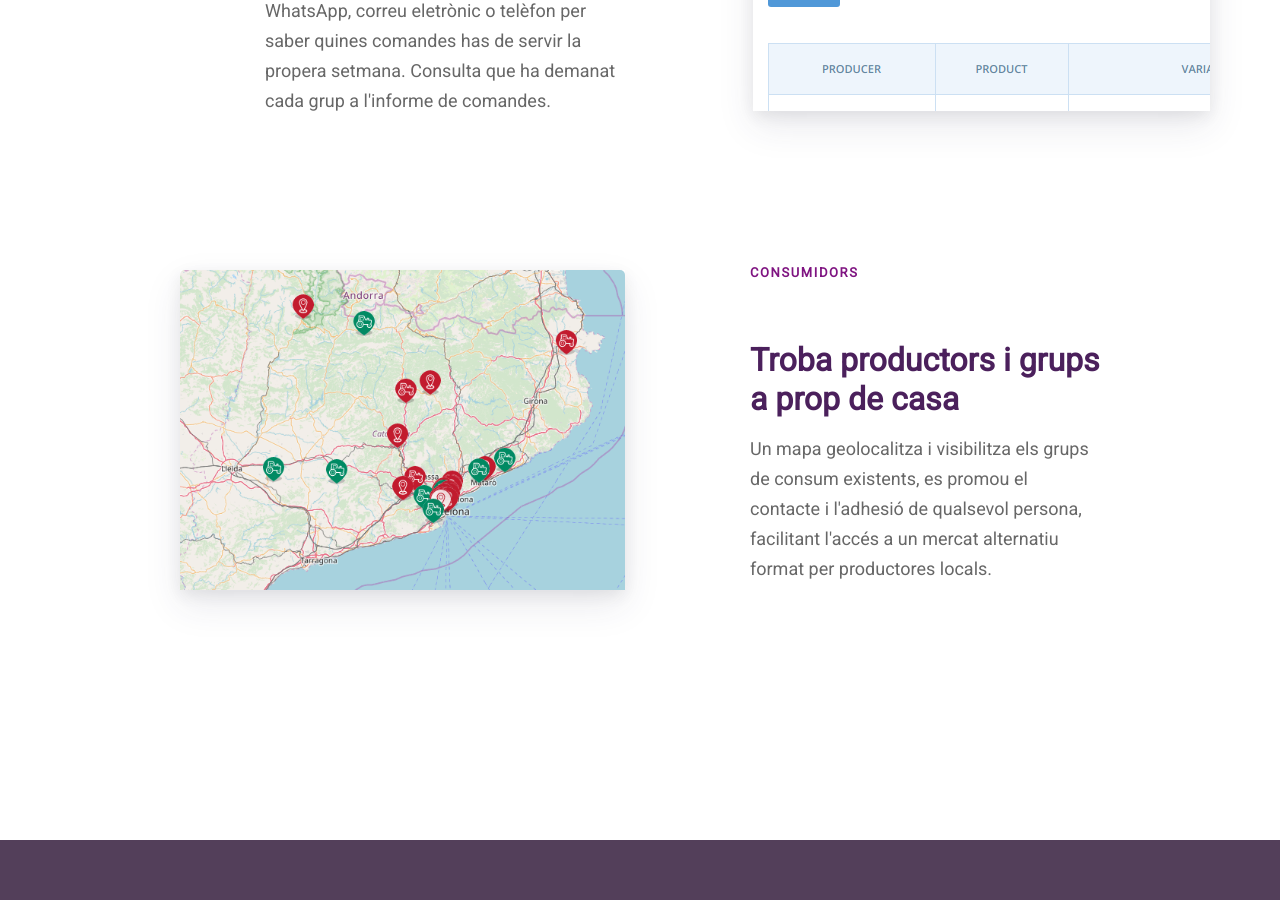
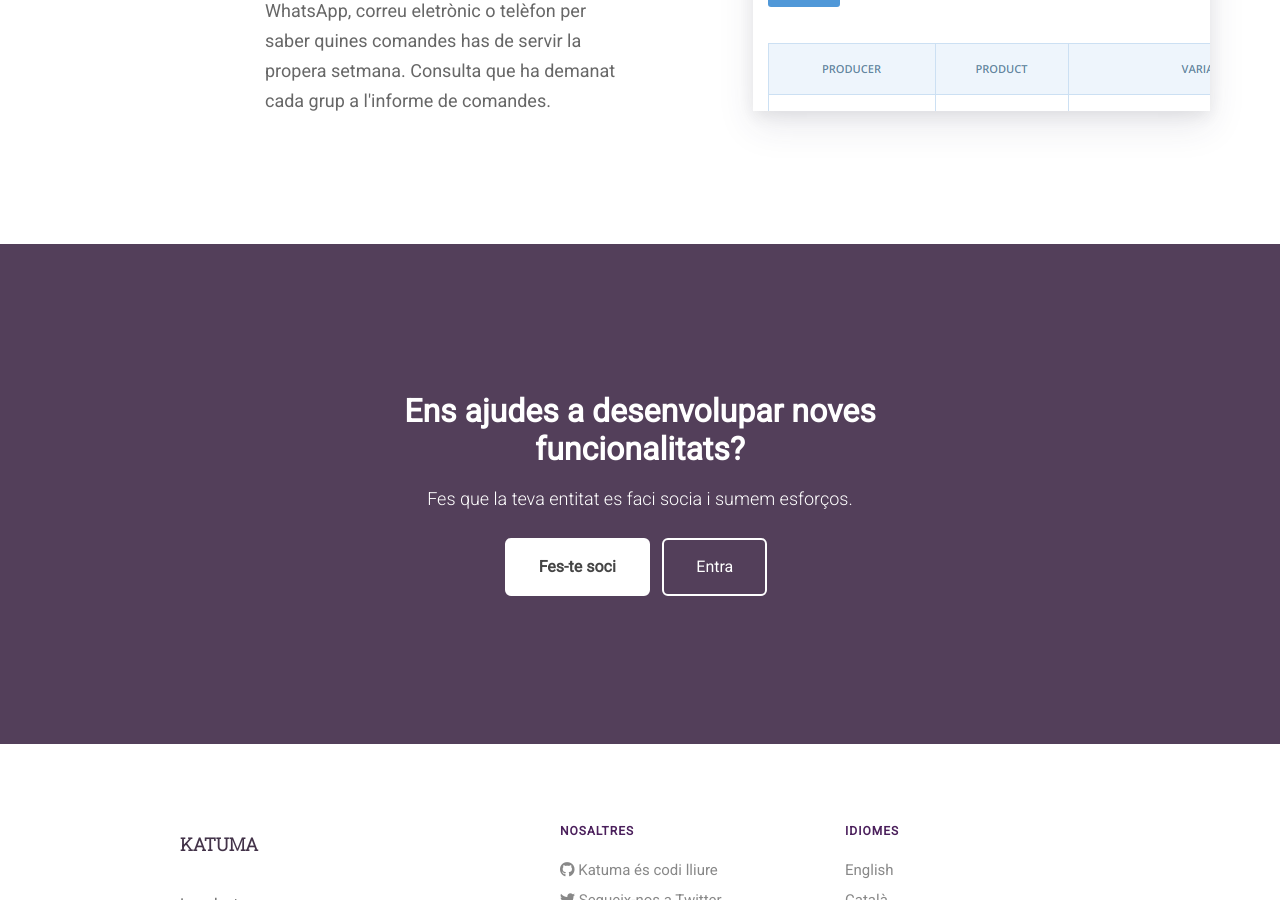
Before and after one commit to coopdevs/katuma-landing-page, a Jekyll site: the page built from features.html, in a window 1280 px wide and 900 px high, scrolled down 1608 px. Built offline with Jekyll 4.4.1, drawn with Linux system fonts in a browser that asks for light colours; nearby versions of some CDN libraries; comment, search, counter and statistics services are not loaded.

Commit message:
Remove consumers feature
Since last gathering OFN decided to be B2B only.

```diff
--- a/features.html
+++ b/features.html
@@ -42,20 +42,6 @@ id: features
       <p data-i18n="features.showcase.management.body">Ja no cal que estiguis pendent del WhatsApp, correu eletrònic o telèfon per saber quines comandes has de servir la propera setmana. Consulta que ha demanat cada grup a l'informe de comandes.</p>
     </aside>
   </div>
-
-  <div id="consumers" class="row image-block">
-    <div class="col-lg-5 offset-md-1">
-      <div class="feature-image-wrap">
-        <img src='{{ "/assets/img/map.png" | prepend:site.baseurl }}' alt="Map" />
-      </div>
-    </div>
-    <aside class="col-lg-4 offset-md-1">
-      <h3 class="subheader" data-i18n="features.showcase.map.subtitle">Consumidors</h3>
-      <h2 data-i18n="features.showcase.map.title">Troba productors i grups a prop de casa</h2>
-      <p data-i18n="features.showcase.map.body">Un mapa geolocalitza i visibilitza els grups de consum existents, es promou el contacte i l'adhesió de qualsevol persona, facilitant l'accés a un mercat alternatiu format per productores locals.</p>
-    </aside>
-  </div>
-
 </div>
 
 <div class="help-us call-to-action-block text-center">
--- a/locales/ca/translation.json
+++ b/locales/ca/translation.json
@@ -92,11 +92,6 @@
       "body": "Reduir el temps que invertim en les tasques feixugues del dia a dia ens permet centrar-nos en el que aporta valor."
     },
     "showcase": {
-      "map": {
-        "subtitle": "Consumidors",
-        "title": "Troba productores i grups prop de casa",
-        "body": "Un mapa geolocalitza i visibilitza els grups de consum existents, es promou el contacte i l'adhesió de qualsevol persona, facilitant l'accés a un mercat alternatiu format per productores locals."
-      },
       "network": {
         "subtitle": "Grups de consum",
         "title": "Oblida't de tancar i enviar la comanda a la nit",
--- a/locales/en/translation.json
+++ b/locales/en/translation.json
@@ -79,11 +79,6 @@
       "body": "Reducing the time we invest in the hard tasks of day to day allows us to focus on what brings value."
     },
     "showcase": {
-      "map": {
-        "subtitle": "Consumers",
-        "title": "Find producers and groups near home",
-        "body": "A map geolocalizes and makes visible the existing consumer groups, promotes the contact and adhesion of any person, facilitating access to an alternative market formed by local producers."
-      },
       "network": {
         "subtitle": "Buying groups",
         "title": "Forget to close and send the order at night",
--- a/locales/es/translation.json
+++ b/locales/es/translation.json
@@ -78,11 +78,6 @@
       "body": "Reducir el tiempo que invertimos en las tareas tediosas del día a día nos permiten centrarnos"
     },
     "showcase": {
-      "map": {
-        "subtitle": "Consumidores",
-        "title": "Encuentra productoras y grupos cerca de casa",
-        "body": "Un mapa geolocaliza y visibiliza los grupos de consumo existentes, se promueve el contacto y la adhesión de cualquier persona, facilitando el acceso a un mercado alternativo formado por productoras locales."
-      },
       "network": {
         "subtitle": "Grupos de consumo",
         "title": "Olvídate de cerrar y enviar el pedido por la noche",
--- a/locales/pt/translation.json
+++ b/locales/pt/translation.json
@@ -76,11 +76,6 @@
       "body": "Ao reduzirmos o tempo gasto nas tarefas mais chatas do dia-a-dia, podemos concentrar-nos naquilo que gera mais valor."
     },
     "showcase": {
-      "map": {
-        "subtitle": "Consumidores",
-        "title": "Encontra produtores e grupos perto de ti",
-        "body": "Um mapa permite geolocalizar e tornar visíveis os grupos de consumo existentes, e promove o contacto e adesão de qualquer pessoa, facilitando o acesso a um mercado alternativo formado por produtores locais."
-      },
       "network": {
         "subtitle": "Grupos de consumo",
         "title": "Esquece o fecho e envio das encomendas à noite",
```
